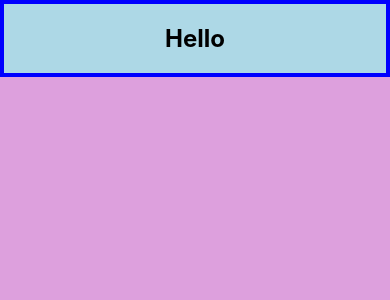
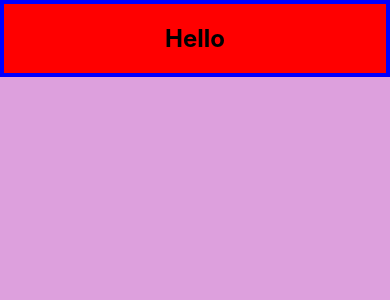
Before and after one commit to adnantariq123/rNative, a React Native app in the folder FirstRun/: screen / in a window 390 px wide. Shown: the top 300 px of the page. Built offline with nearby package versions, Linux system fonts and the light colour scheme.

Commit message:
platform specfic style using Platform.OS

```diff
--- a/FirstRun/App.js
+++ b/FirstRun/App.js
@@ -18,7 +18,7 @@ export default function App() {
     },
     box: {
       padding: 20,
-      backgroundColor: "lightblue",
+      backgroundColor:Platform.OS==="ios"? "lightblue" : "red", // this will show lightblue for ALL iOS devices like iPhone, iPads
       borderWidth:4,
       borderColor:Platform.isPad ? "red": "blue" // this new feature allows you to check is it was indeed an iPad
     },
```
